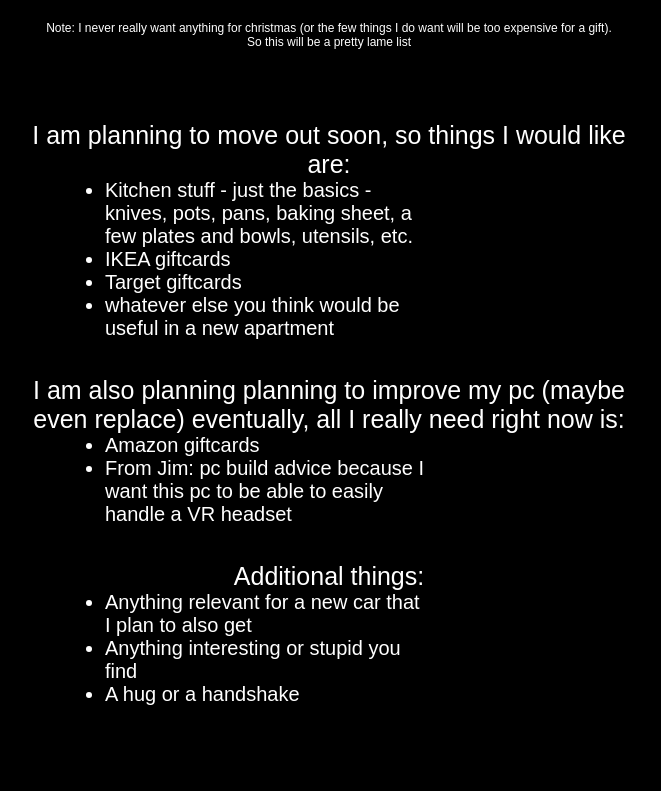
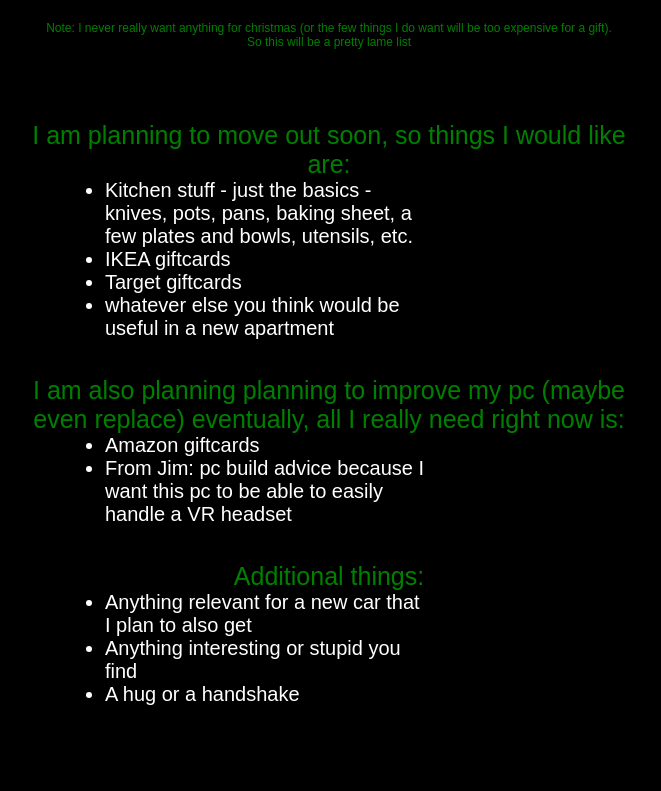
Before and after one commit to jbrighter98/jbrighter98.github.io, a plain HTML site: page christmas.html in a window 1280 px wide. Shown: the part 841-1632 px from the top of the page, without its empty margins (311-972 px from the left). Drawn offline with Linux system fonts and the light colour scheme.

Commit message:
Update christmasStyle.css

```diff
--- a/christmasStyle.css
+++ b/christmasStyle.css
@@ -15,7 +15,7 @@
 }
 .container p {
     font-size: 25px;
-    color:x00FF00;
+    color: green;
 }
 .container ul {
     margin-left:15%;
```
